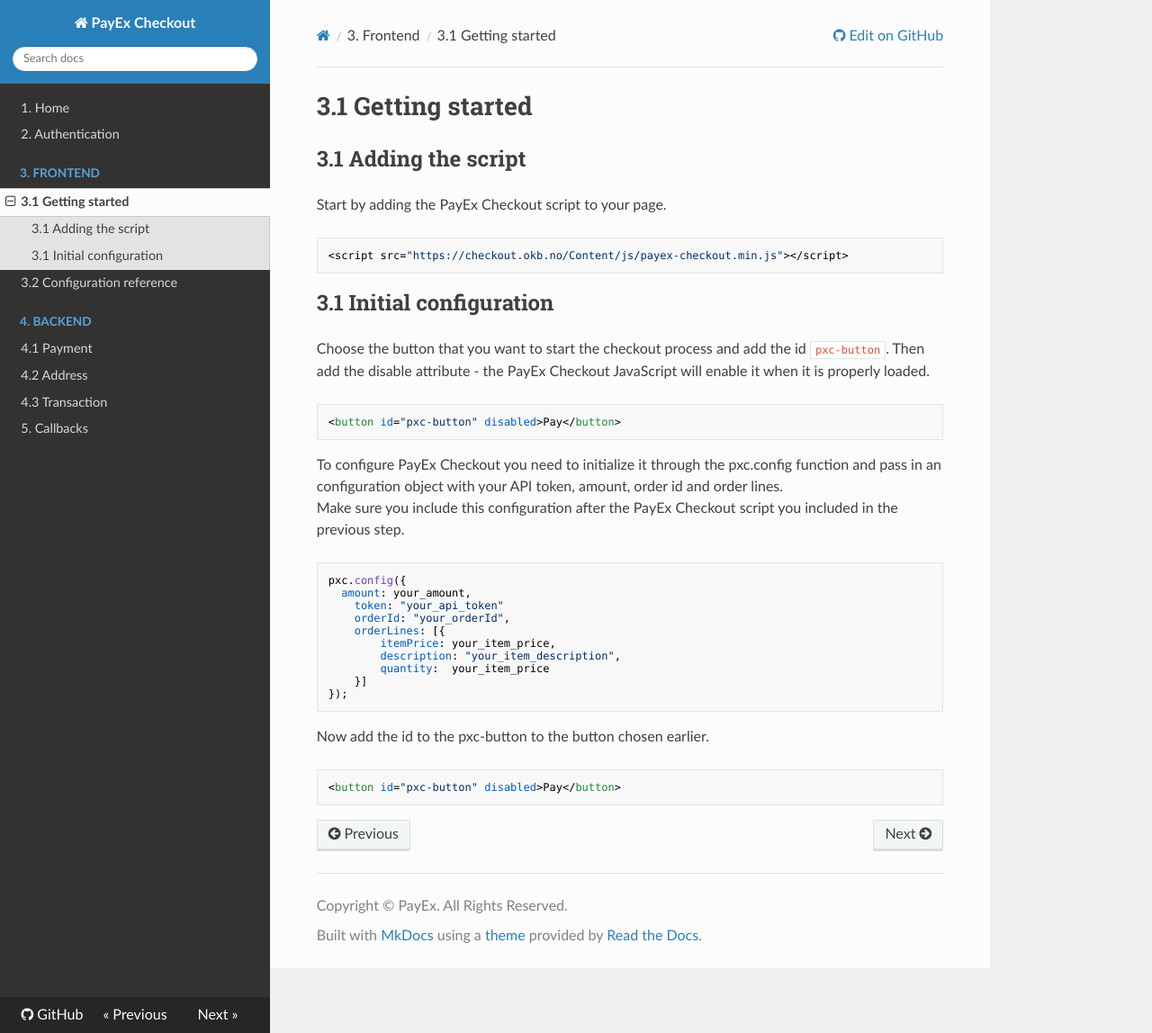
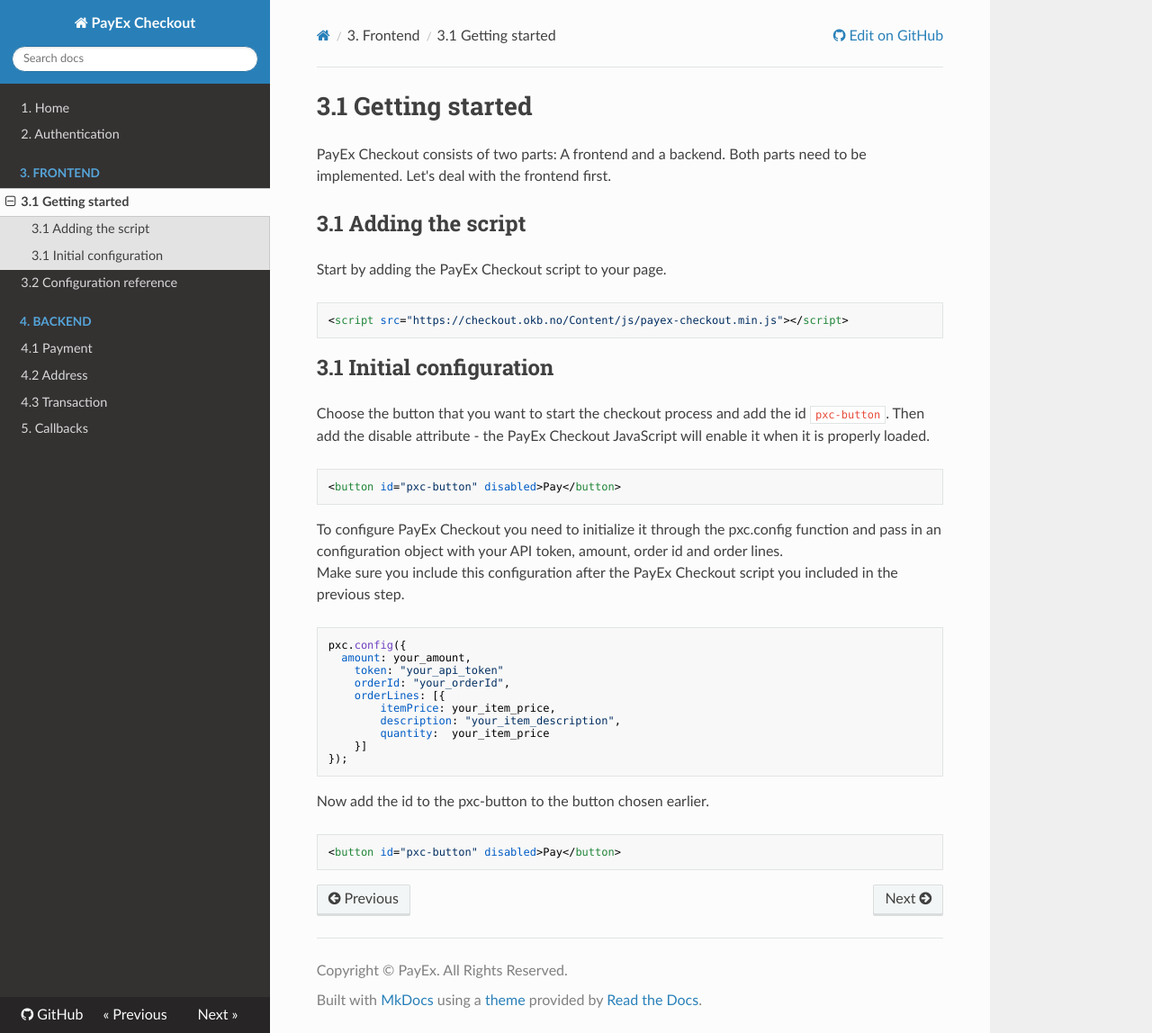
Before and after one commit to PayEx/PayEx.Checkout.Documentation, an MkDocs documentation site: the page built from docs/gettingStarted.md, in a window 1280 px wide and 1148 px high. Shown: the whole window at 90% size. Built offline with MkDocs 1.6.1, drawn with Linux system fonts in a browser that asks for light colours; nearby versions of some CDN libraries; old or Windows-style settings are respelled for this version of MkDocs.

Commit message:
Update gettingStarted.md
Added intro

````diff
--- a/docs/gettingStarted.md
+++ b/docs/gettingStarted.md
@@ -1,7 +1,10 @@
 #3.1 Getting started
+
+PayEx Checkout consists of two parts: A frontend and a backend. Both parts need to be implemented. Let's deal with the frontend first.
+
 ##3.1 Adding the script
 Start by adding the PayEx Checkout script to your page.
-```JavaScript
+```html
 <script src="https://checkout.okb.no/Content/js/payex-checkout.min.js"></script>
 ```
 
````
